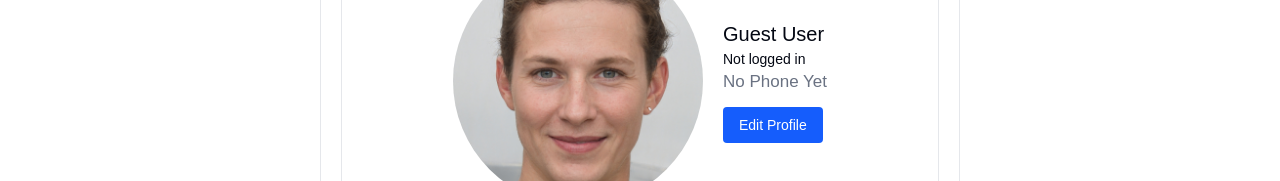
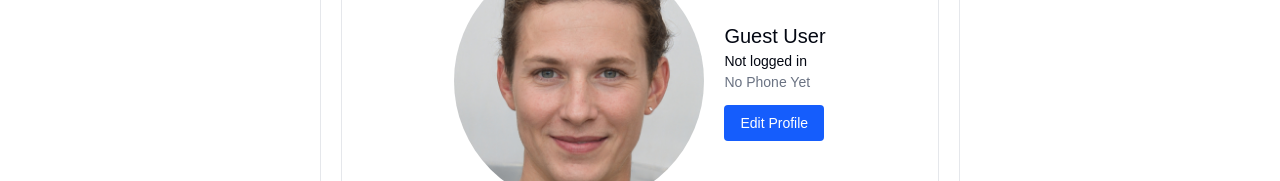
Before and after one commit to Jaycode01/DevCollab, a Next.js app: page /profile in a window 1280 px wide. Shown: the part 236-417 px from the top of the page. Built offline with nearby package versions, Linux system fonts and the light colour scheme; no server answers; a web font is replaced by a local one.

Commit message:
Add edit profile button and user information display in UsersProfile component

```diff
--- a/src/app/profile/page.tsx
+++ b/src/app/profile/page.tsx
@@ -50,6 +50,7 @@ export default function UsersProfile() {
     return () => unsubscribe();
   }, []);
 
+  const handleEditProfileBtn = () => {};
   return (
     <div className="">
       <div className="flex flex-col gap-7 w-11/12 md:w-1/2 mx-auto mt-7 border p-5 rounded-md">
@@ -71,15 +72,18 @@ export default function UsersProfile() {
           <div className="">
             <p className="text-[20px]">{user?.name || "Guest User"}</p>
             <p className="text-[14px]">{user?.email || "Not logged in"}</p>
-            <p className="text-gray-500 text-sm md:text-[17px]">
+            <p className="text-gray-500 text-[12px] md:text-[14px]">
               {user?.tel || "No Phone Yet"}
             </p>
+            <Link href="/edit-profile">
               <button
                 type="button"
+                onClick={handleEditProfileBtn}
                 className="py-2  px-4 bg-blue-600 text-sm text-white rounded mt-3"
               >
                 Edit Profile
               </button>
+            </Link>
           </div>
         </div>
 
```
Lines whose indentation alone changed are shown as unchanged.
